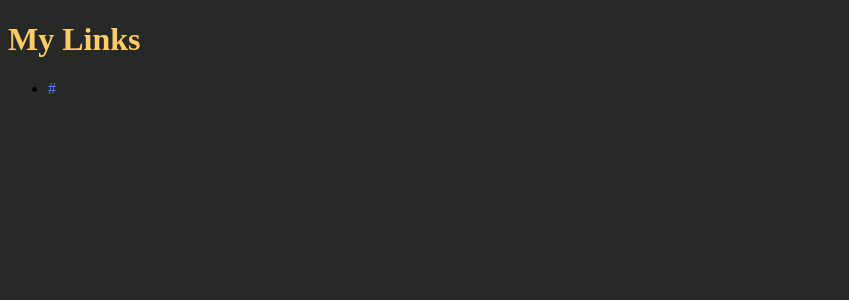
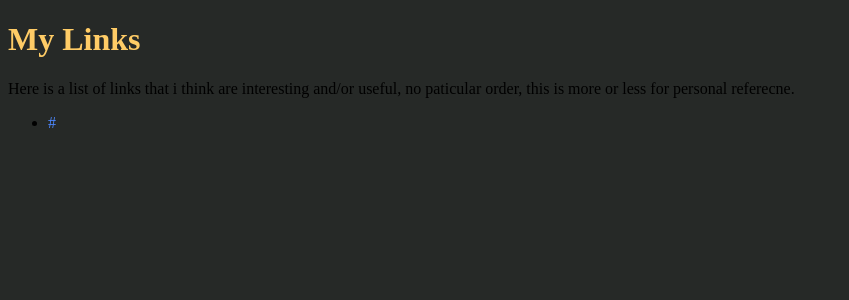
Before and after one commit to ronanscripts/Links, a Django app: page /links/ in a window 1280 px wide. Shown: the top 300 px of the page, without its empty margins (0-849 px from the left). Run offline with Django 4.2, Linux system fonts and the light colour scheme; tables that the repository leaves empty hold one stand-in row (values such as "Sample post").

Commit message:
add <p> desc

```diff
--- a/mysite/links/templates/my_template.html
+++ b/mysite/links/templates/my_template.html
@@ -7,6 +7,10 @@
   </head>
   <body>
     <h1>My Links</h1>
+    <p>
+      Here is a list of links that i think are interesting and/or useful, no
+      paticular order, this is more or less for personal referecne.
+    </p>
     <ul>
       {% for link in links %}
       <li><a href="{{ link.raw_link}}">{{ link.link_name }}</a></li>
```
